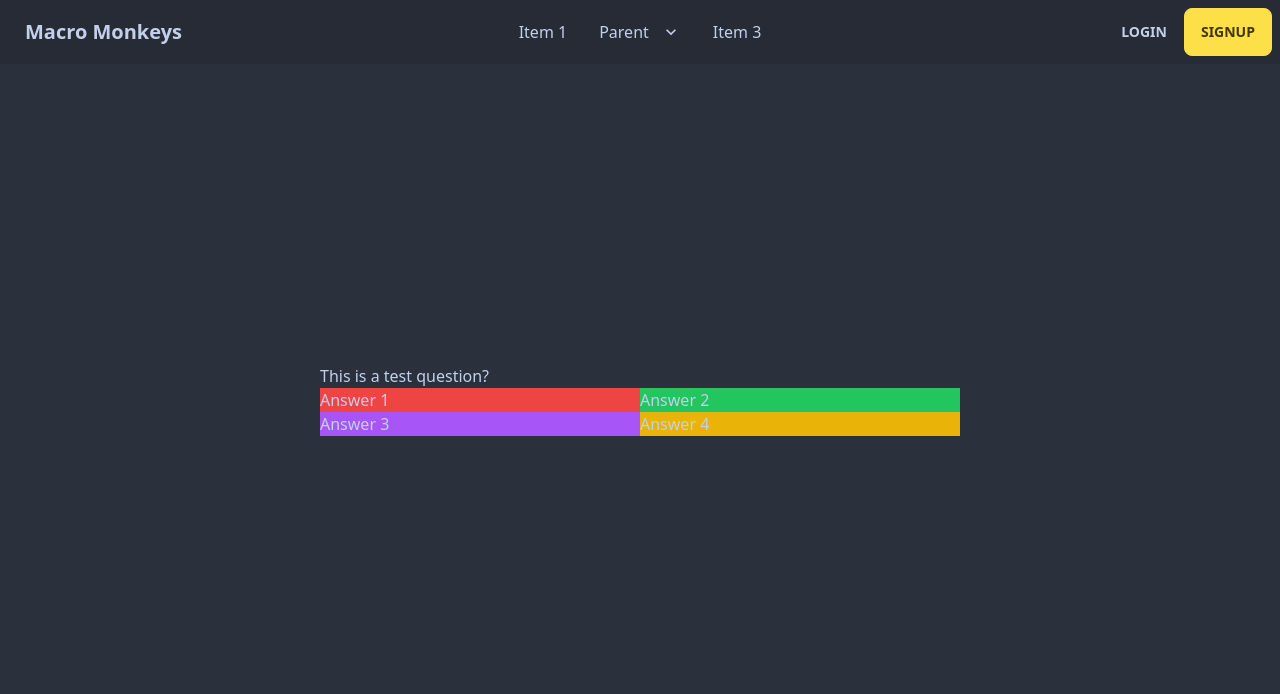
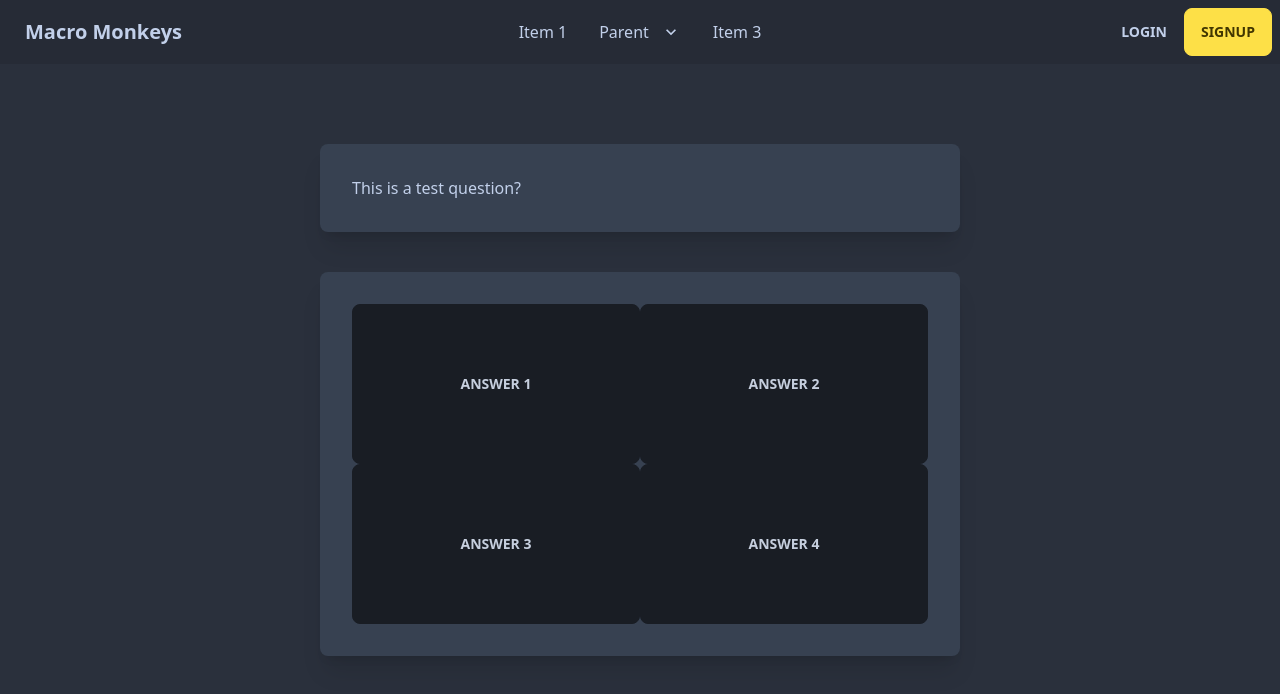
Before and after one commit to nicm2/macro-monkeys, a SvelteKit app: page /levels in a window 1280 px wide. Shown: the top 694 px of the page. Built offline with nearby package versions, Linux system fonts and the light colour scheme.

Commit message:
level template

```diff
--- a/src/routes/(authentication)/login/+page.svelte
+++ b/src/routes/(authentication)/login/+page.svelte
@@ -8,6 +8,7 @@
 	}
 
 </script>
+
 <!-- Email and Password Box -->
 <form method="POST">
 	<input bind:value={email} type="text" placeholder="Email" class="input w-full max-w-xs " name="email_box" id="email_box" />
--- a/src/routes/(default)/levels/+page.svelte
+++ b/src/routes/(default)/levels/+page.svelte
@@ -1,20 +1,24 @@
-<div class="flex w-screen h-screen justify-center">
+<div class="flex flex-col w-screen h-screen justify-center gap-10">
 
-    <div class="flex flex-col w-1/2 h-fit self-center">
+    <div class="flex flex-col bg-gray-700 rounded-lg shadow-xl w-96 md:w-1/2 h-fit self-center p-8">
 
         This is a test question?
 
-        <div class="flex w-full bg-red-500">
+    </div>
 
-            <div class="bg-red-500 w-1/2">Answer 1</div>
-            <div class="bg-green-500 w-1/2">Answer 2</div>
+    <div class="flex flex-col bg-gray-700 rounded-lg shadow-xl w-96 md:w-1/2 h-96 self-center p-8 justify-center">
+
+        <div class="flex w-full h-1/2 self-center">
+
+            <div class="btn w-1/2 h-full">Answer 1</div>
+            <div class="btn w-1/2 h-full">Answer 2</div>
 
         </div>
 
-        <div class="flex w-full">
+        <div class="flex w-full h-1/2 self-center">
 
-            <div class="bg-purple-500 w-1/2">Answer 3</div>
-            <div class="bg-yellow-500 w-1/2">Answer 4</div>
+            <div class="btn w-1/2 h-full">Answer 3</div>
+            <div class="btn w-1/2 h-full">Answer 4</div>
 
 
         </div>
```
Lines whose indentation alone changed are shown as unchanged.
